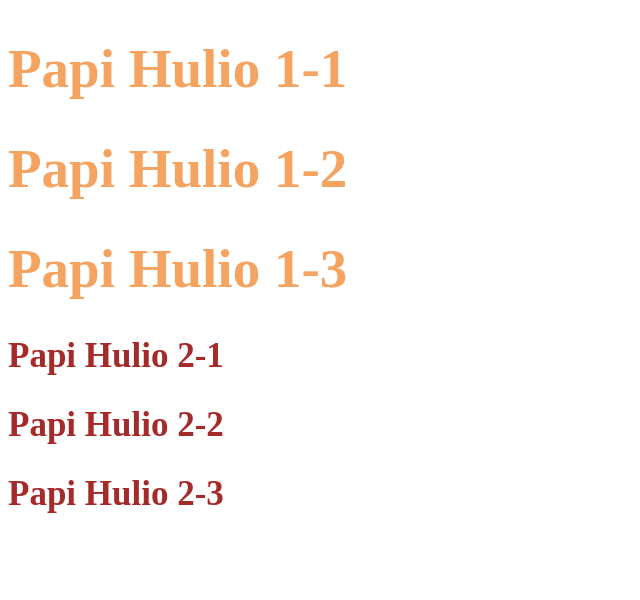
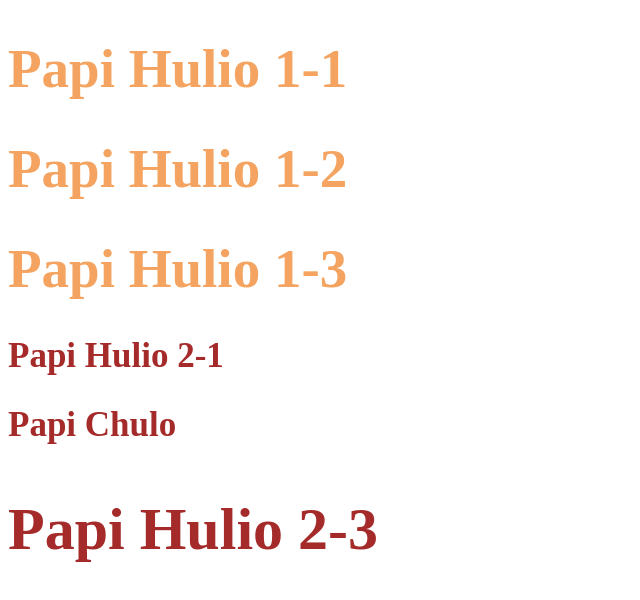
Before and after one commit to Julio-x3/The-crocherer, a plain HTML site: page style test.html in a window 1280 px wide. Shown: the whole page, without its empty margins (0-640 px from the left). Drawn offline with Linux system fonts and the light colour scheme.

Commit message:
Changed a name and added a style attribute

```diff
--- a/style test.html
+++ b/style test.html
@@ -20,7 +20,7 @@
 	<h1>Papi Hulio 1-2</h1>
 	<h1>Papi Hulio 1-3</h1>
 	<h2>Papi Hulio 2-1</h2>
-	<h2>Papi Hulio 2-2</h2>
-	<h2>Papi Hulio 2-3</h2>
+	<h2>Papi Chulo</h2>
+	<h2 style="font-size: 60px;">Papi Hulio 2-3</h2>
 </body>
 </html>
```
Also changed, not shown: crotchet.html (+1 -1 lines).
